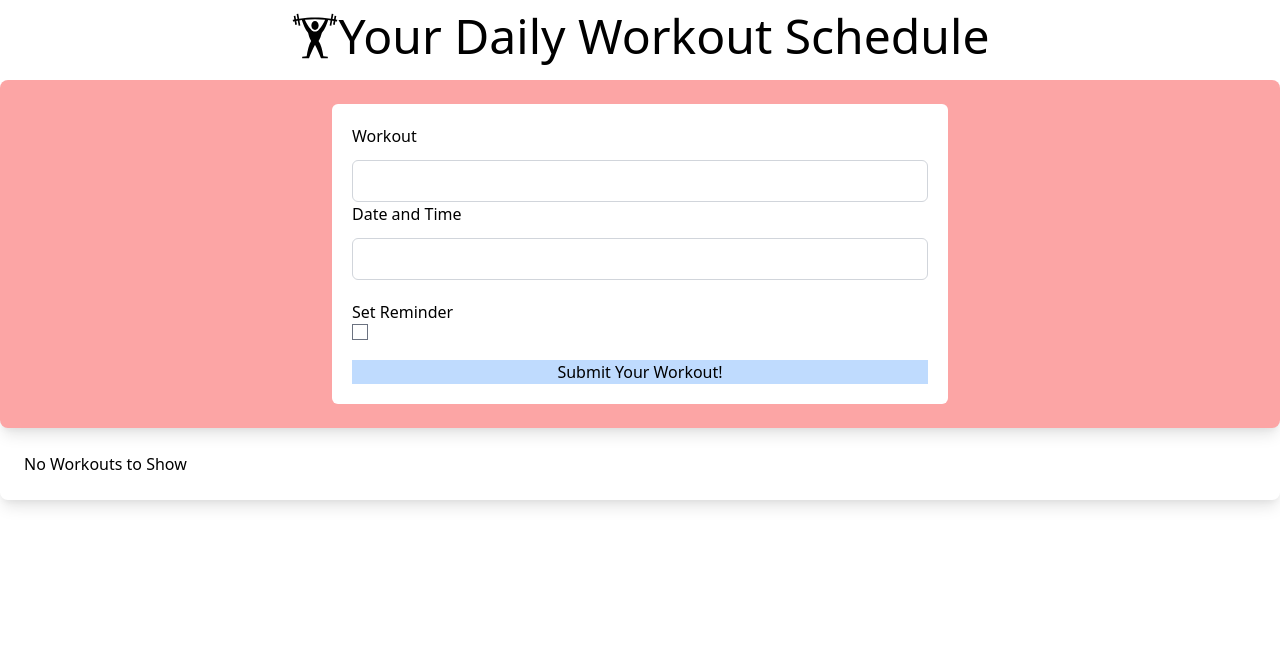
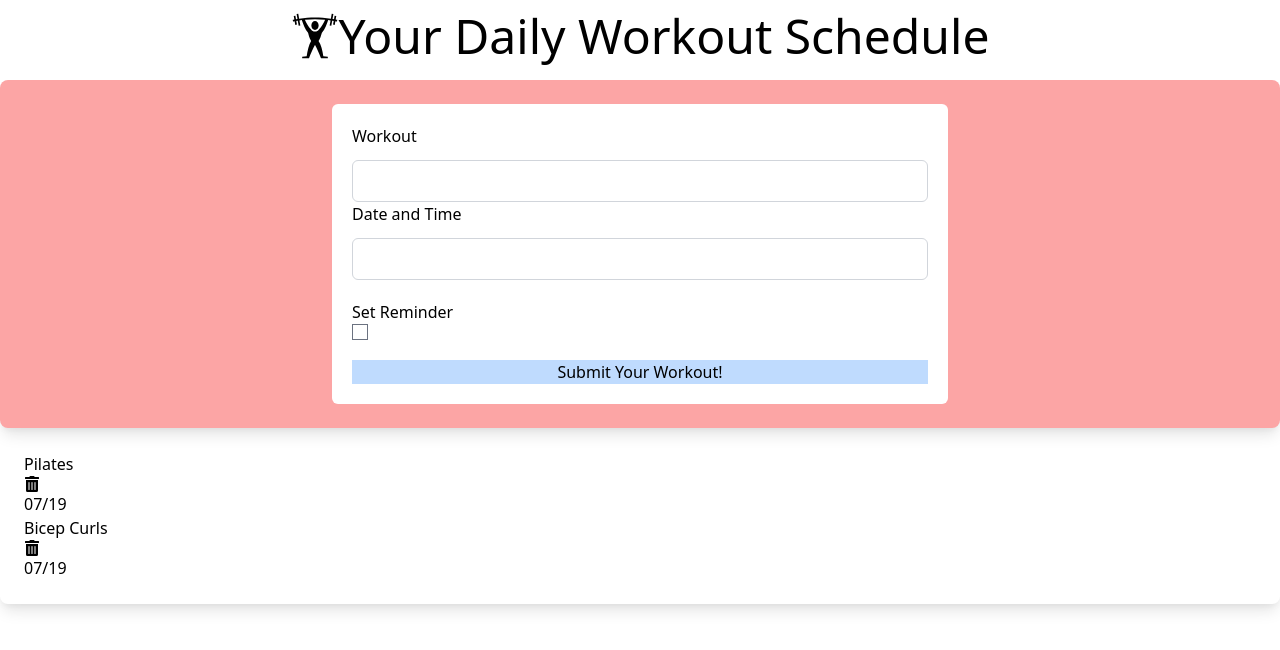
Before and after one commit to JenniferStohler/YourWorkoutSchedule, a React (Create React App) app: page / in a window 1280 px wide. Shown: the top 650 px of the page. Built offline with nearby package versions, Linux system fonts and the light colour scheme; data requests are answered from the project's data file.

Commit message:
fetch tasks from fake server works!

```diff
--- a/src/App.js
+++ b/src/App.js
@@ -1,6 +1,7 @@
 import { GiWeightLiftingUp } from 'react-icons/gi'
 import Tasks from './components/Tasks'
 import { useState } from 'react'
+import { useEffect } from "react"
 import AddTask from "./components/AddTask"
 
 
@@ -9,7 +10,23 @@ import AddTask from "./components/AddTask"
 
 function App() {
 
-  const [tasks, setTasks] = useState([ ])
+  const [tasks, setTasks] = useState([])
+
+  useEffect(() => {
+
+    const getTasks = async() => {
+      const tasksServer = await fetchTasks()
+      setTasks(tasksServer)
+    }
+    getTasks()
+  }, [])
+
+  const fetchTasks = async() => {
+    const res = await fetch('http://localhost:5000/tasks')
+    const data = await res.json()
+
+    return data
+  }
 
   const addTask = (task) => {
     const id = Math.floor(Math.random() * 10000) + 1
```
